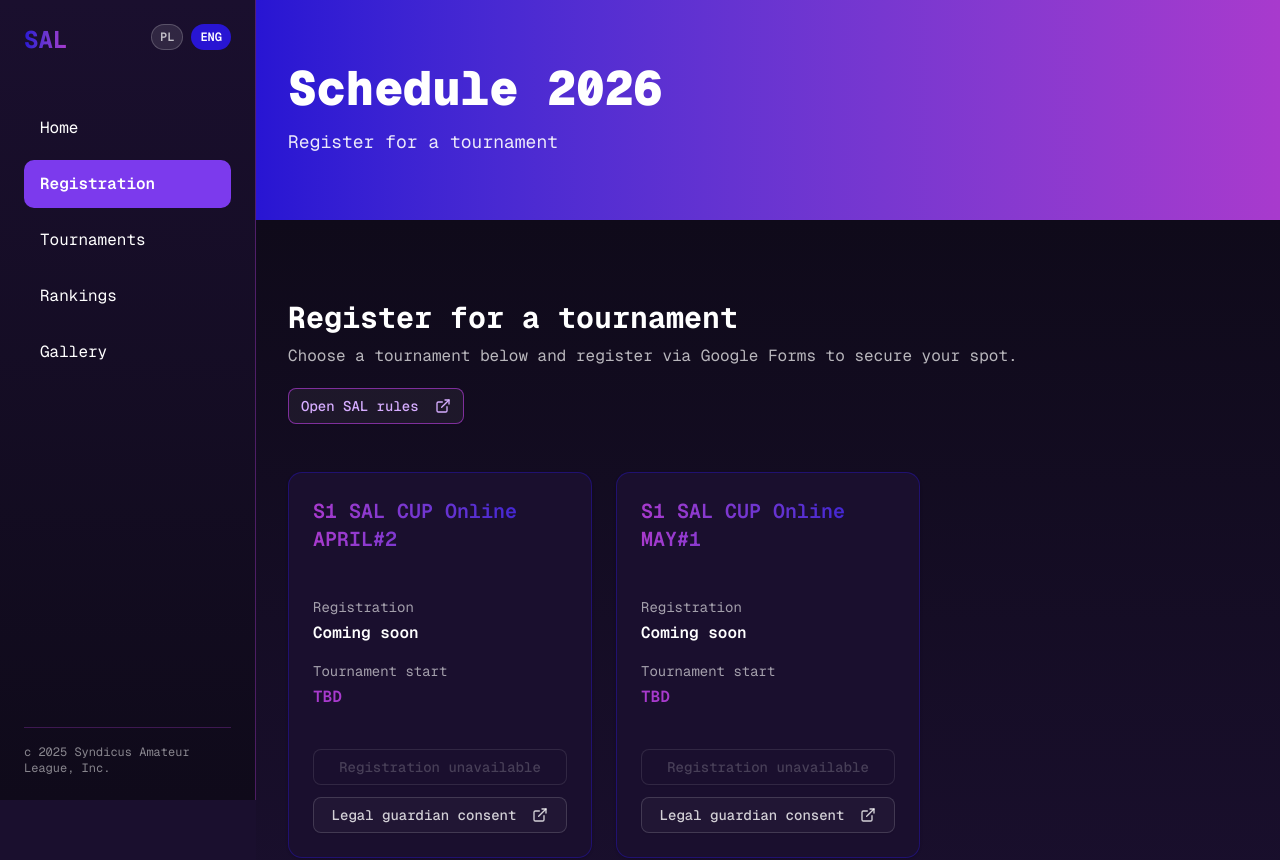
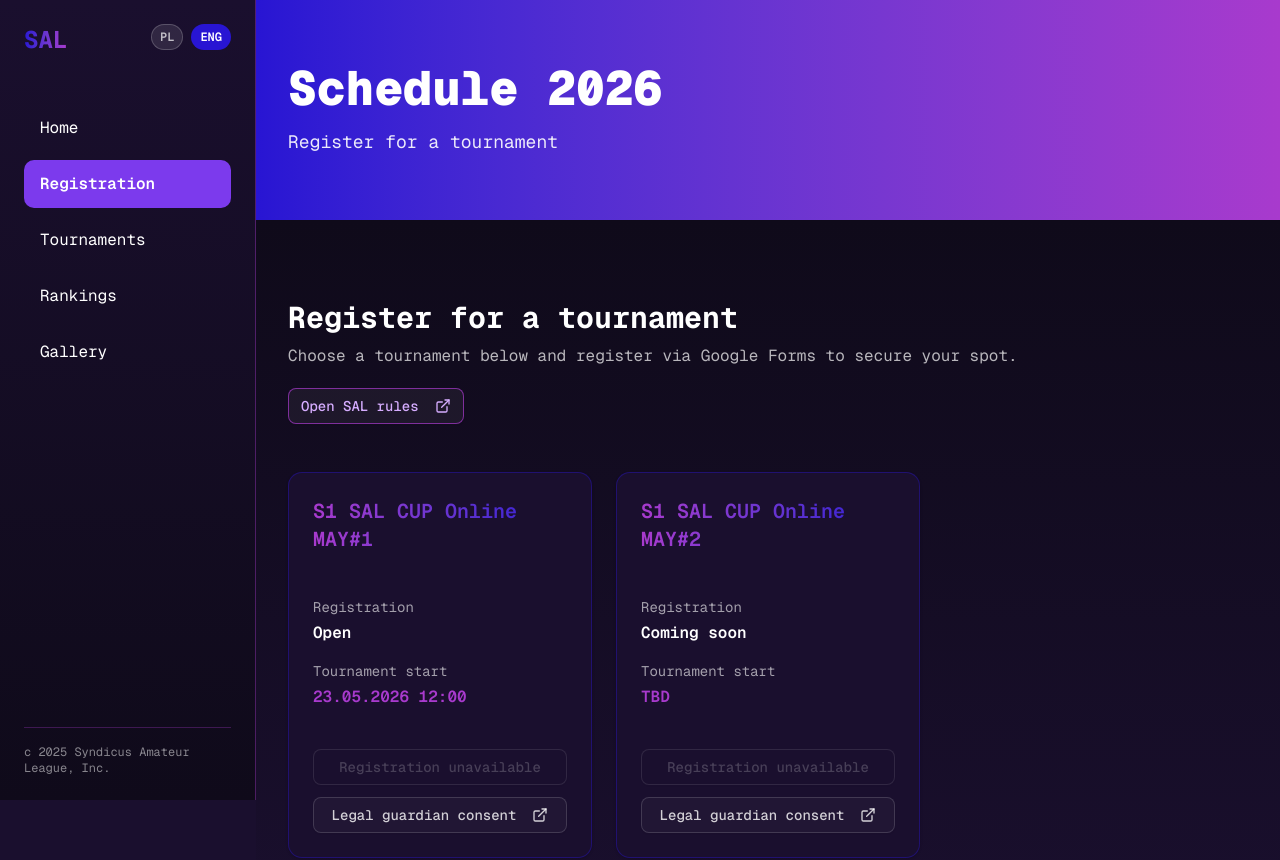
Before and after one commit to 4ntxk/syndicusamateurleague, a Next.js app: page /en/registration in a window 1280 px wide. Shown: the top 860 px of the page. Built offline with nearby package versions, Linux system fonts and the light colour scheme; no server answers.

Commit message:
Update May tournament registration

```diff
--- a/src/app/[locale]/registration/page.tsx
+++ b/src/app/[locale]/registration/page.tsx
@@ -20,7 +20,7 @@ export default function RegistrationPage() {
   const t = getTranslations(locale)
   const regulationsUrl = getRegulationsUrl(locale)
   const guardianConsentUrl = getGuardianConsentUrl(locale)
-  const upcomingRegistrationIds = new Set([5, 6])
+  const upcomingRegistrationIds = new Set([6, 7])
   const visibleTournaments = tournaments.filter(
     (tournament) => upcomingRegistrationIds.has(tournament.id)
   )
--- a/src/components/hero.tsx
+++ b/src/components/hero.tsx
@@ -13,6 +13,13 @@ export default function Hero() {
   const locale = useLocale()
   const t = getTranslations(locale)
   const regulationsUrl = getRegulationsUrl(locale)
+  const openRegistrationTournament = tournaments.find(
+    (tournament) => tournament.isRegistrationOpen && tournament.statusLabelEn !== 'Completed',
+  )
+  const activeTournament = tournaments.find(
+    (tournament) => tournament.isOngoing && tournament.statusLabelEn !== 'Completed' && tournament.id !== 1,
+  )
+    ?? tournaments.find((tournament) => tournament.isOngoing && tournament.statusLabelEn !== 'Completed')
   const promotedTournament = tournaments.find(
     (tournament) =>
       tournament.id !== 1
@@ -20,12 +27,9 @@ export default function Hero() {
       && !tournament.isOngoing
       && tournament.statusLabelEn !== 'Completed',
   )
-  const activeTournament = tournaments.find(
-    (tournament) => tournament.isOngoing && tournament.statusLabelEn !== 'Completed' && tournament.id !== 1,
-  )
-    ?? tournaments.find((tournament) => tournament.isOngoing && tournament.statusLabelEn !== 'Completed')
   const featuredTournament = promotedTournament
-    ?? tournaments.find((tournament) => tournament.isRegistrationOpen)
+    ? openRegistrationTournament ?? promotedTournament
+    : openRegistrationTournament
     ?? activeTournament
     ?? tournaments.find((tournament) => tournament.id !== 1 && tournament.statusLabelEn !== 'Completed')
   const featuredTournamentBadge = featuredTournament
--- a/src/data/season-rankings.ts
+++ b/src/data/season-rankings.ts
@@ -28,15 +28,14 @@ export type SeasonRankingConfig = {
 
 export const seasonOne: SeasonRankingConfig = {
   seasonName: 'Season 1',
-  totalEvents: 6,
+  totalEvents: 5,
   finalsCutoff: 8,
   events: [
     { id: 's1-e1', title: 'S1 SAL CUP Online APRIL#1', month: 'April', status: 'upcoming' },
-    { id: 's1-e2', title: 'S1 SAL CUP Online APRIL#2', month: 'April', status: 'upcoming' },
-    { id: 's1-e3', title: 'S1 SAL CUP Online MAY#1', month: 'May', status: 'upcoming' },
-    { id: 's1-e4', title: 'S1 SAL CUP Online MAY#2', month: 'May', status: 'upcoming' },
-    { id: 's1-e5', title: 'S1 SAL CUP Online JUNE#1', month: 'June', status: 'upcoming' },
-    { id: 's1-e6', title: 'S1 SAL CUP Online JUNE#2', month: 'June', status: 'upcoming' },
+    { id: 's1-e2', title: 'S1 SAL CUP Online MAY#1', month: 'May', status: 'upcoming' },
+    { id: 's1-e3', title: 'S1 SAL CUP Online MAY#2', month: 'May', status: 'upcoming' },
+    { id: 's1-e4', title: 'S1 SAL CUP Online JUNE#1', month: 'June', status: 'upcoming' },
+    { id: 's1-e5', title: 'S1 SAL CUP Online JUNE#2', month: 'June', status: 'upcoming' },
   ],
   pointsTable: [
     { place: '1st', points: 100 },
--- a/src/data/tournaments.json
+++ b/src/data/tournaments.json
@@ -1607,70 +1607,26 @@
     }
   },
   {
-    "id": 5,
-    "title": "S1 SAL CUP Online APRIL#2",
-    "registrationDate": "TBD",
-    "startDate": "TBD",
+    "id": 6,
+    "title": "S1 SAL CUP Online MAY#1",
+    "registrationDate": "08.05.2026 - 22.05.2026 12:00",
+    "startDate": "23.05.2026 12:00",
     "isRegistrationOpen": false,
     "isOngoing": false,
-    "googleFormUrl": "",
-    "registrationLabel": "Wkrótce",
-    "registrationLabelEn": "Coming soon",
+    "googleFormUrl": "https://forms.gle/cQHZAX1PCfsFTXKc8",
+    "googleFormUrlEn": "https://forms.gle/WtXSCqSV4dQHfdTA7",
+    "registrationLabel": "Otwarta",
+    "registrationLabelEn": "Open",
     "statusLabel": "Wkrótce",
     "statusLabelEn": "Coming soon",
     "info": {
       "registrationBullets": [
-        "Terminy rejestracji dla tego turnieju zostaną podane wkrótce.",
-        "Formularz zapisów pojawi się po otwarciu rejestracji."
+        "Rejestracja jest otwarta od 08.05.2026 do 22.05.2026 do godz. 12:00.",
+        "Zapisy prowadzone są przez formularz SAL."
       ],
       "registrationBulletsEn": [
-        "Registration dates for this event will be announced soon.",
-        "The sign-up form will be published when registration opens."
-      ],
-      "qualifiersBullets": [
-        "Dokładny format fazy grupowej zostanie potwierdzony bliżej startu wydarzenia.",
-        "Komunikacja organizacyjna będzie prowadzona na Discordzie SAL."
-      ],
-      "qualifiersBulletsEn": [
-        "The exact group-stage format will be confirmed closer to the event start.",
-        "Tournament communication will be handled through the SAL Discord."
-      ],
-      "announcementsBullets": [
-        "Lista uczestników i harmonogram zostaną ogłoszone po zamknięciu zapisów."
-      ],
-      "announcementsBulletsEn": [
-        "The participant list and schedule will be announced after registration closes."
-      ],
-      "playoffsBullets": [
-        "Faza finałowa będzie rozgrywana w systemie double elimination."
-      ],
-      "playoffsBulletsEn": [
-        "The final phase will use a double-elimination format."
-      ]
-    },
-    "players": [],
-    "groups": []
-  },
-  {
-    "id": 6,
-    "title": "S1 SAL CUP Online MAY#1",
-    "registrationDate": "TBD",
-    "startDate": "TBD",
-    "isRegistrationOpen": false,
-    "isOngoing": false,
-    "googleFormUrl": "",
-    "registrationLabel": "Wkrótce",
-    "registrationLabelEn": "Coming soon",
-    "statusLabel": "Wkrótce",
-    "statusLabelEn": "Coming soon",
-    "info": {
-      "registrationBullets": [
-        "Terminy rejestracji dla tego turnieju zostaną podane wkrótce.",
-        "Formularz zapisów pojawi się po otwarciu rejestracji."
-      ],
-      "registrationBulletsEn": [
-        "Registration dates for this event will be announced soon.",
-        "The sign-up form will be published when registration opens."
+        "Registration is open from 08.05.2026 until 22.05.2026 at 12:00.",
+        "Sign-ups are handled through the SAL form."
       ],
       "qualifiersBullets": [
         "Dokładny format fazy grupowej zostanie potwierdzony bliżej startu wydarzenia.",
```
